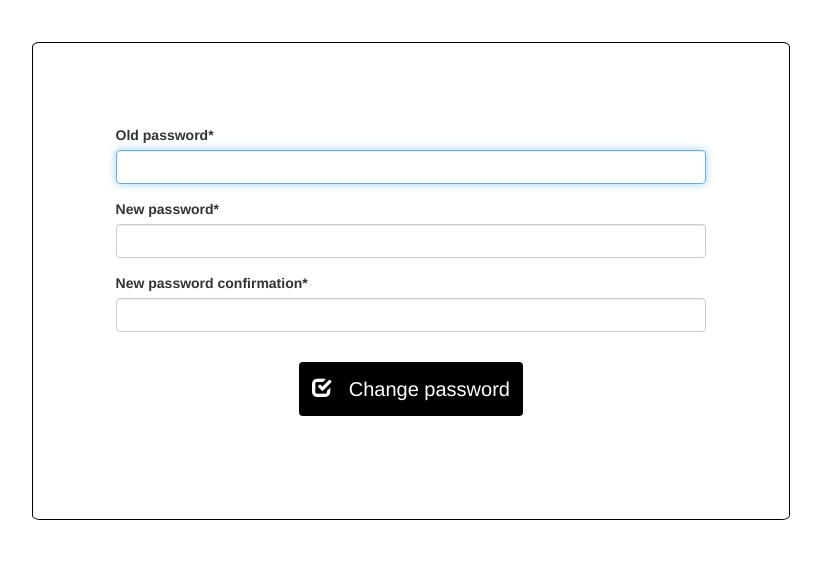
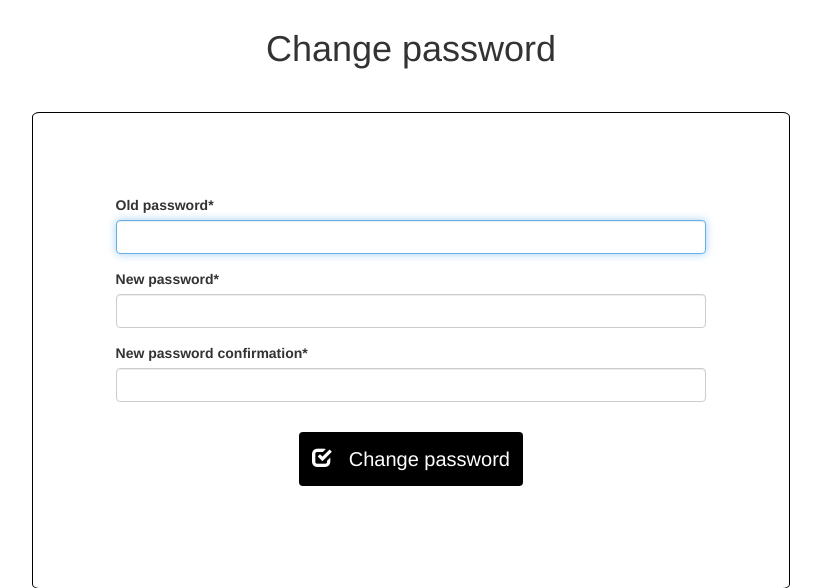
Before and after one commit to camperjett/bookyourshow, a Django app: page /password/ in a window 1280 px wide. Shown: the part 51-639 px from the top of the page, without its empty margins (229-1050 px from the left). Run offline with Django 3.2, Linux system fonts and the light colour scheme; a user stored in the database is signed in; some libraries are stand-ins or nearby versions.

Commit message:
Update change_password.html

```diff
--- a/user/templates/user/change_password.html
+++ b/user/templates/user/change_password.html
@@ -1,7 +1,12 @@
 {% extends "user/index.html" %}
 {% load crispy_forms_tags %}
 {% block start %}
-
+<style>
+  h1{
+  text-align: center;
+  }
+</style>
+<h1>Change password</h1>
 <div class="content-section col-md-8 col-md-offset-2">
   <form method="POST" style="border: 1px solid black; margin: 4%; padding:10%; border-radius:1%;">
     {% csrf_token %}
```
